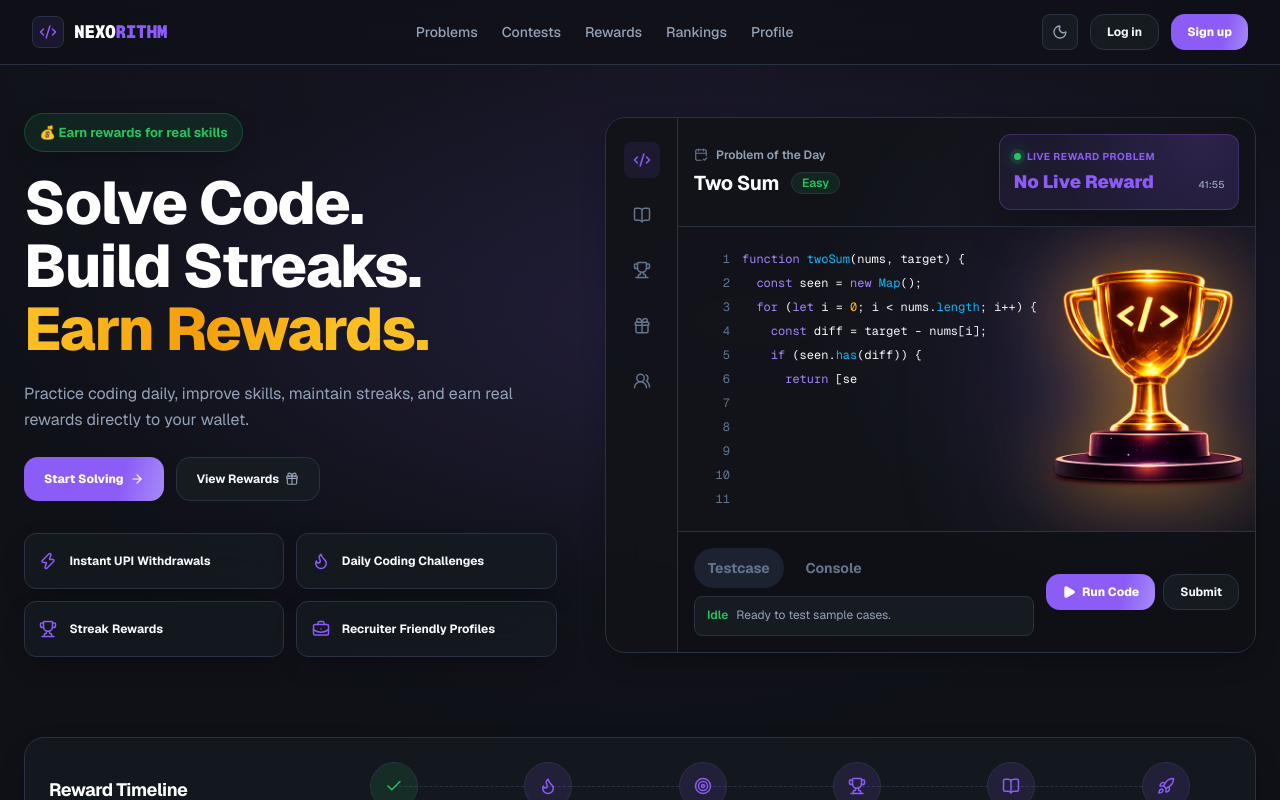
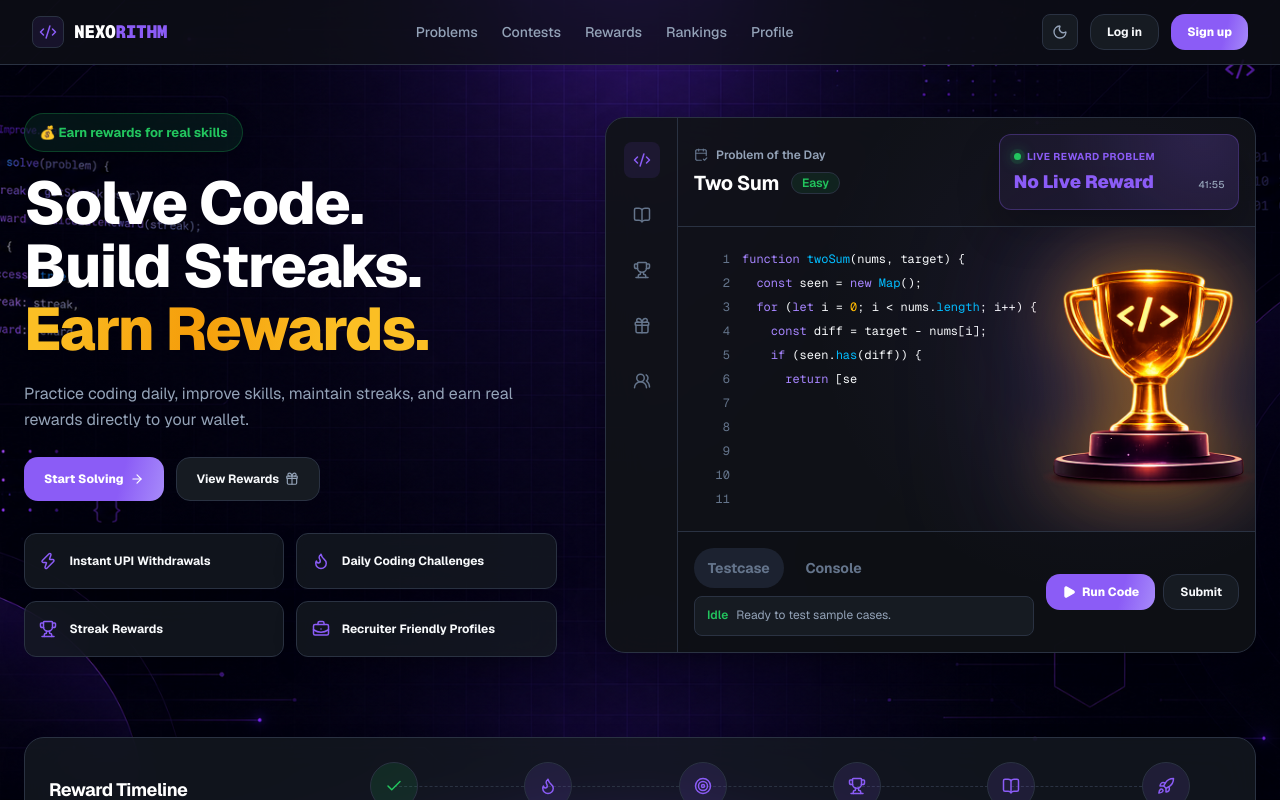
Before and after one commit to DeepuCodesss/NEXORITHM, a Next.js app: page / in a window 1280 px wide. Shown: the top 800 px of the page. Built offline with nearby package versions, Linux system fonts and the light colour scheme; no server answers; the database is empty.

Commit message:
changed background of landing page

```diff
--- a/src/app/globals.css
+++ b/src/app/globals.css
@@ -293,6 +293,14 @@ body {
     radial-gradient(circle at 50% 0%, rgba(139, 92, 246, 0.06), transparent 50rem),
     #0F1117;
   color: white;
+}
+
+.home-landing-shell {
+  background-image: url('/landing-bg.png');
+  background-size: cover;
+  background-position: center;
+  background-repeat: no-repeat;
+  background-attachment: fixed;
 }
 
 .landing-grid-bg {
--- a/src/app/page.tsx
+++ b/src/app/page.tsx
@@ -394,10 +394,10 @@ function DashboardPreview() {
 
 export default function Home() {
   return (
-    <div className="landing-shell flex flex-col min-h-screen">
+    <div className="landing-shell home-landing-shell flex flex-col min-h-screen">
       <LandingHeader />
       <main className="flex-grow">
-        <section className="relative overflow-clip pt-8 pb-10 lg:pt-12 lg:pb-14" style={{ background: 'radial-gradient(ellipse 80% 60% at 60% 40%, rgba(139,111,255,0.12), transparent 70%)' }}>
+        <section className="relative overflow-clip pt-8 pb-10 lg:pt-12 lg:pb-14">
           <div className="landing-grid-bg" />
           <div className="mx-auto max-w-[1400px] grid grid-cols-1 gap-12 px-6 lg:grid-cols-[0.9fr_1.1fr] items-center relative z-10">
             <motion.div
```
Also changed, not shown: public/landing-bg.png (added).
